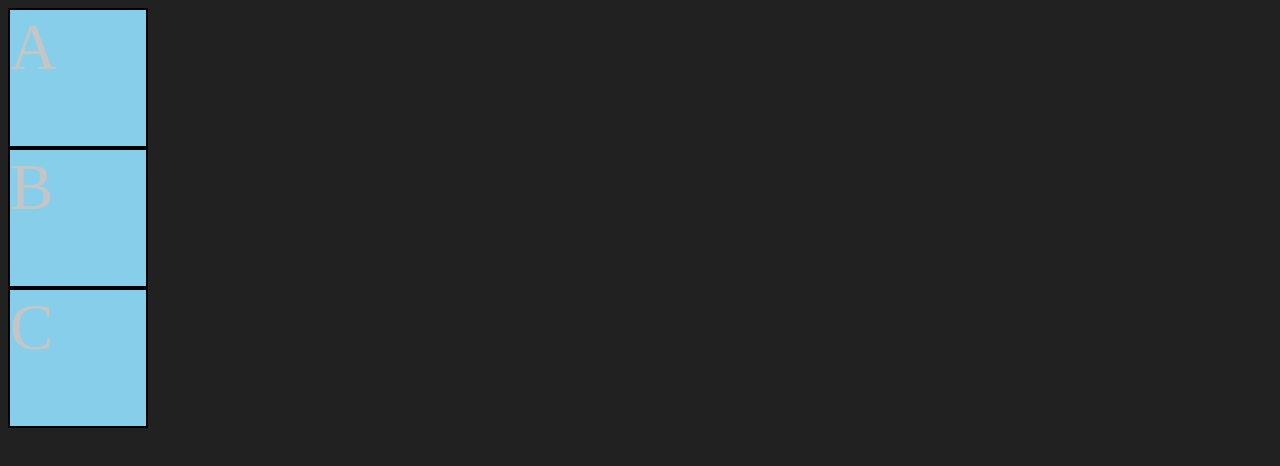
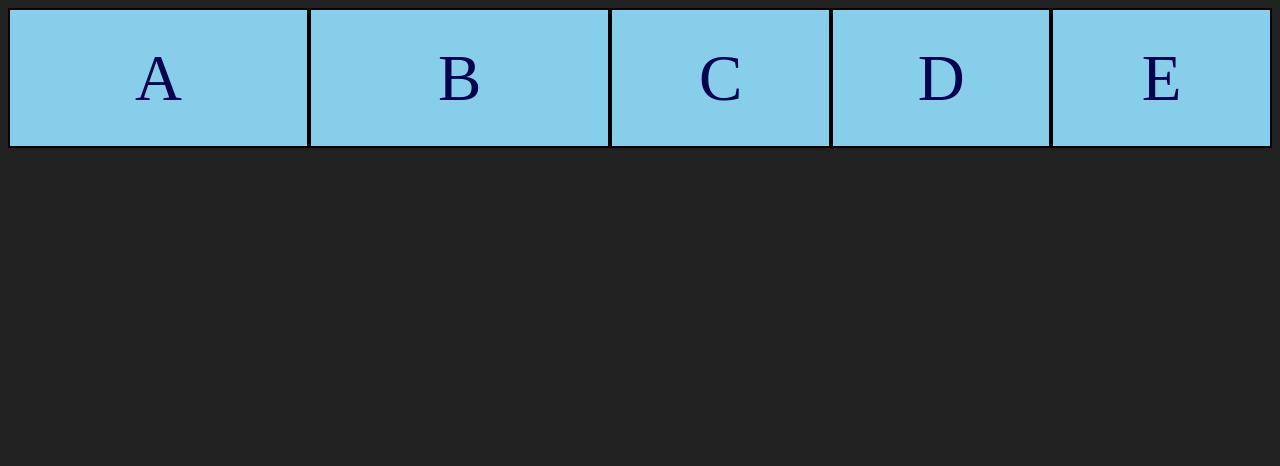
Before and after one commit to pewebdevelopment/Zen-CSS-and-CSSAnimations, a plain HTML site: page FlexBox/flexbox.html in a window 1280 px wide. Drawn offline with Linux system fonts and the light colour scheme.

Commit message:
FlexBox Done01

```diff
--- a/FlexBox/flexbox.css
+++ b/FlexBox/flexbox.css
@@ -12,12 +12,39 @@ body {
   padding: 0px;
   margin: 0px;
   color: rgb(197, 197, 197);
+  display: flex;
+  flex-direction: row;
+  gap: 10px
+  justify-content: space-between;
+  align-items: flex-start;
+  flex-wrap: wrap;
 }
 
 [class^="box-"] {
+  color: rgb(3, 3, 78);
   width: 140px;
   height: 140px;
   background-color: skyblue;
   border: 2px solid black;
   font-size: 65px;
+  display: flex;
+  justify-content: center;
+  align-items: center;
 }
+
+.box-1 {
+  flex-grow: 2;
+}
+.box-2 {
+  flex-grow: 2;
+}
+.box-3 {
+  flex-grow: 1;
+}
+.box-4 {
+  flex-grow: 1;
+}
+.box-5 {
+  flex-grow: 1;
+  flex-shrink: 2;
+}
--- a/FlexBox/flexbox.html
+++ b/FlexBox/flexbox.html
@@ -12,6 +12,8 @@
       <div class="box-1">A</div>
       <div class="box-2">B</div>
       <div class="box-3">C</div>
+      <div class="box-4">D</div>
+      <div class="box-5">E</div>
     </div>
   </body>
 </html>
```
Lines whose indentation alone changed are shown as unchanged.
